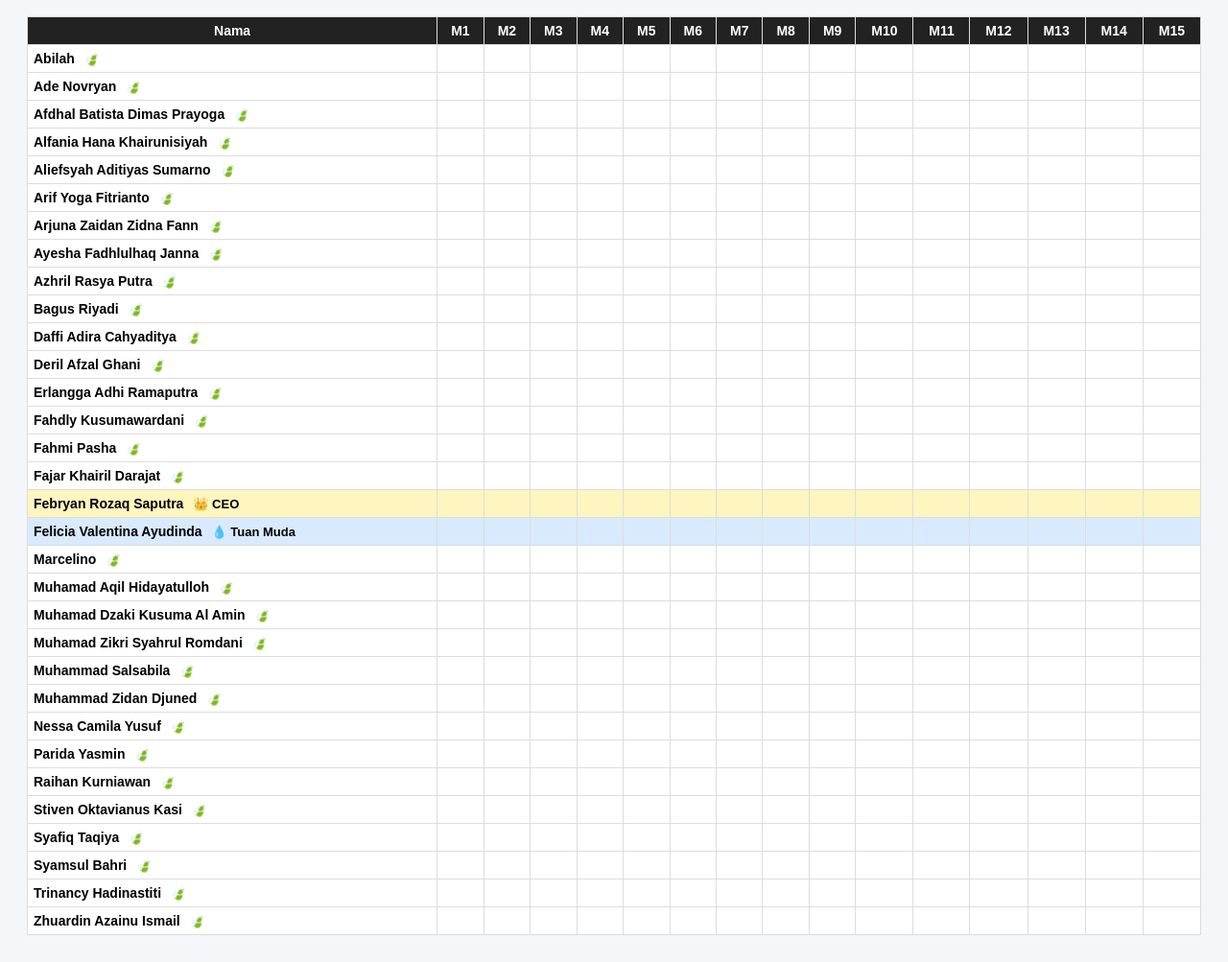
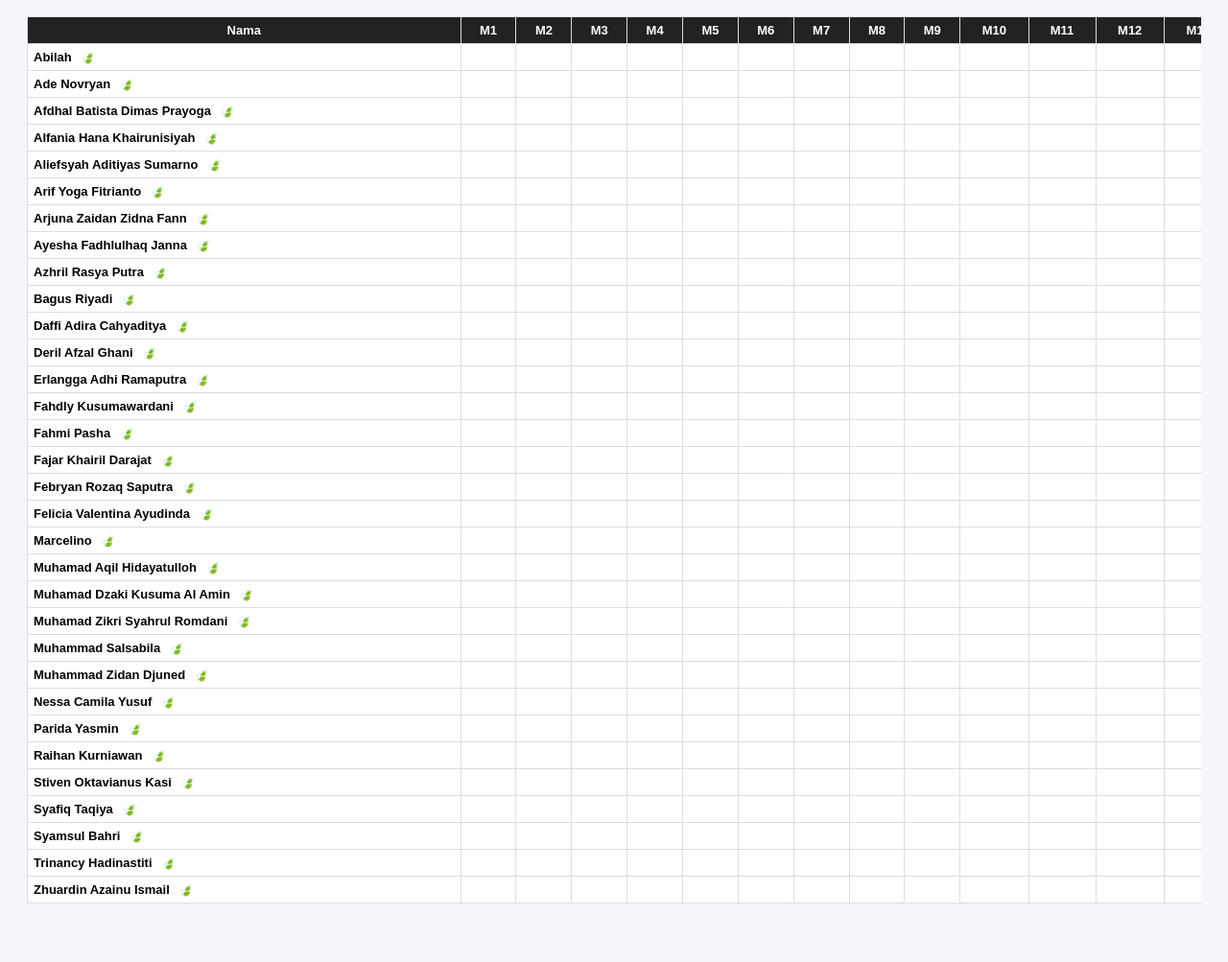
Before and after one commit to EltYann/Kaskelas, a plain HTML site: page index.html in a window 1280 px wide. Shown: the part 90-1093 px from the top of the page at 96% size. After the commit the page ends 1060 px from the top, so only its background shows below. Drawn offline with Linux system fonts and the light colour scheme.

Commit message:
Update index.html

```diff
--- a/index.html
+++ b/index.html
@@ -14,17 +14,21 @@
       margin-bottom: 20px;
     }
 
+    .table-container {
+      overflow-x: auto;
+    }
+
     table {
       border-collapse: collapse;
-      width: 100%;
+      min-width: 1400px;
       background: white;
-      font-size: 14px;
     }
 
     th, td {
       border: 1px solid #ddd;
       padding: 6px;
       text-align: center;
+      font-size: 13px;
     }
 
     th {
@@ -35,105 +39,124 @@
     .nama {
       text-align: left;
       font-weight: bold;
+      min-width: 220px;
     }
 
-    /* ROW COLORS */
-    .ceo-row {
-      background: rgba(255, 215, 0, 0.25);
+    /* ROLE COLORS */
+    .CEO {
+      background: rgba(255, 215, 0, 0.2);
     }
 
-    .tuanmuda-row {
+    .Tuan {
       background: rgba(0, 114, 255, 0.15);
     }
 
-    /* BADGE STYLE */
+    .Nona {
+      background: rgba(255, 105, 180, 0.15);
+    }
+
     .badge {
       margin-left: 6px;
-      font-size: 13px;
+      font-size: 12px;
+      font-weight: bold;
     }
-
   </style>
 </head>
 <body>
 
 <h1>💰 Data Uang Kas Kelas</h1>
 
+<div class="table-container">
   <table>
     <thead>
-    <tr>
+      <tr id="headerRow">
         <th>Nama</th>
-      <th>M1</th><th>M2</th><th>M3</th><th>M4</th><th>M5</th>
-      <th>M6</th><th>M7</th><th>M8</th><th>M9</th><th>M10</th>
-      <th>M11</th><th>M12</th><th>M13</th><th>M14</th><th>M15</th>
       </tr>
     </thead>
     <tbody id="dataKas"></tbody>
   </table>
+</div>
 
 <script>
 
+// ==============================
+// JUMLAH MINGGU (BISA DIUBAH)
+// ==============================
+const totalMinggu = 15;
+
+// ==============================
+// DATA SISWA (EDIT DI SINI)
+// ==============================
+
 const siswa = [
-"Abilah",
-"Ade Novryan",
-"Afdhal Batista Dimas Prayoga",
-"Alfania Hana Khairunisiyah",
-"Aliefsyah Aditiyas Sumarno",
-"Arif Yoga Fitrianto",
-"Arjuna Zaidan Zidna Fann",
-"Ayesha Fadhlulhaq Janna",
-"Azhril Rasya Putra",
-"Bagus Riyadi",
-"Daffi Adira Cahyaditya",
-"Deril Afzal Ghani",
-"Erlangga Adhi Ramaputra",
-"Fahdly Kusumawardani",
-"Fahmi Pasha",
-"Fajar Khairil Darajat",
-"Febryan Rozaq Saputra",
-"Felicia Valentina Ayudinda",
-"Marcelino",
-"Muhamad Aqil Hidayatulloh",
-"Muhamad Dzaki Kusuma Al Amin",
-"Muhamad Zikri Syahrul Romdani",
-"Muhammad Salsabila",
-"Muhammad Zidan Djuned",
-"Nessa Camila Yusuf",
-"Parida Yasmin",
-"Raihan Kurniawan",
-"Stiven Oktavianus Kasi",
-"Syafiq Taqiya",
-"Syamsul Bahri",
-"Trinancy Hadinastiti",
-"Zhuardin Azainu Ismail"
+  { nama: "Abilah", role: "Member", pembayaran: {} },
+  { nama: "Ade Novryan", role: "Member", pembayaran: {} },
+  { nama: "Afdhal Batista Dimas Prayoga", role: "Member", pembayaran: {} },
+  { nama: "Alfania Hana Khairunisiyah", role: "Member", pembayaran: {} },
+  { nama: "Aliefsyah Aditiyas Sumarno", role: "Member", pembayaran: {} },
+  { nama: "Arif Yoga Fitrianto", role: "Member", pembayaran: {} },
+  { nama: "Arjuna Zaidan Zidna Fann", role: "Member", pembayaran: {} },
+  { nama: "Ayesha Fadhlulhaq Janna", role: "Member", pembayaran: {} },
+  { nama: "Azhril Rasya Putra", role: "Member", pembayaran: {} },
+  { nama: "Bagus Riyadi", role: "Member", pembayaran: {} },
+  { nama: "Daffi Adira Cahyaditya", role: "Member", pembayaran: {} },
+  { nama: "Deril Afzal Ghani", role: "Member", pembayaran: {} },
+  { nama: "Erlangga Adhi Ramaputra", role: "Member", pembayaran: {} },
+  { nama: "Fahdly Kusumawardani", role: "Member", pembayaran: {} },
+  { nama: "Fahmi Pasha", role: "Member", pembayaran: {} },
+  { nama: "Fajar Khairil Darajat", role: "Member", pembayaran: {} },
+  { nama: "Febryan Rozaq Saputra", role: "Member", pembayaran: {} },
+  { nama: "Felicia Valentina Ayudinda", role: "Member", pembayaran: {} },
+  { nama: "Marcelino", role: "Member", pembayaran: {} },
+  { nama: "Muhamad Aqil Hidayatulloh", role: "Member", pembayaran: {} },
+  { nama: "Muhamad Dzaki Kusuma Al Amin", role: "Member", pembayaran: {} },
+  { nama: "Muhamad Zikri Syahrul Romdani", role: "Member", pembayaran: {} },
+  { nama: "Muhammad Salsabila", role: "Member", pembayaran: {} },
+  { nama: "Muhammad Zidan Djuned", role: "Member", pembayaran: {} },
+  { nama: "Nessa Camila Yusuf", role: "Member", pembayaran: {} },
+  { nama: "Parida Yasmin", role: "Member", pembayaran: {} },
+  { nama: "Raihan Kurniawan", role: "Member", pembayaran: {} },
+  { nama: "Stiven Oktavianus Kasi", role: "Member", pembayaran: {} },
+  { nama: "Syafiq Taqiya", role: "Member", pembayaran: {} },
+  { nama: "Syamsul Bahri", role: "Member", pembayaran: {} },
+  { nama: "Trinancy Hadinastiti", role: "Member", pembayaran: {} },
+  { nama: "Zhuardin Azainu Ismail", role: "Member", pembayaran: {} }
 ];
 
-const table = document.getElementById("dataKas");
+// ==============================
+// JANGAN EDIT DI BAWAH INI
+// ==============================
 
-siswa.forEach(nama => {
+const headerRow = document.getElementById("headerRow");
+const tableBody = document.getElementById("dataKas");
 
-  let rowClass = "";
-  let badge = "";
-
-  if (nama === "Febryan Rozaq Saputra") {
-    rowClass = "ceo-row";
-    badge = "👑 CEO";
-  }
-  else if (nama === "Felicia Valentina Ayudinda") {
-    rowClass = "tuanmuda-row";
-    badge = "💧 Tuan Muda";
-  }
-  else {
-    badge = "🍃";
+// Buat kolom minggu otomatis
+for (let i = 1; i <= totalMinggu; i++) {
+  headerRow.innerHTML += `<th>M${i}</th>`;
 }
 
-  table.innerHTML += `
-    <tr class="${rowClass}">
-      <td class="nama">${nama} <span class="badge">${badge}</span></td>
-      <td></td><td></td><td></td><td></td><td></td>
-      <td></td><td></td><td></td><td></td><td></td>
-      <td></td><td></td><td></td><td></td><td></td>
-    </tr>
-  `;
+// Badge icon otomatis
+function getBadge(role) {
+  if (role === "CEO") return "👑 CEO";
+  if (role === "Tuan") return "💧 Tuan Muda";
+  if (role === "Nona") return "🌸 Nona Muda";
+  return "🍃";
+}
+
+// Render tabel
+siswa.forEach(s => {
+
+  let row = `<tr class="${s.role}">
+    <td class="nama">${s.nama} <span class="badge">${getBadge(s.role)}</span></td>`;
+
+  for (let i = 1; i <= totalMinggu; i++) {
+    const mingguKey = "M" + i;
+    const tanggal = s.pembayaran[mingguKey] || "";
+    row += `<td>${tanggal}</td>`;
+  }
+
+  row += "</tr>";
+  tableBody.innerHTML += row;
 
 });
 
```
Lines whose indentation alone changed are shown as unchanged.
